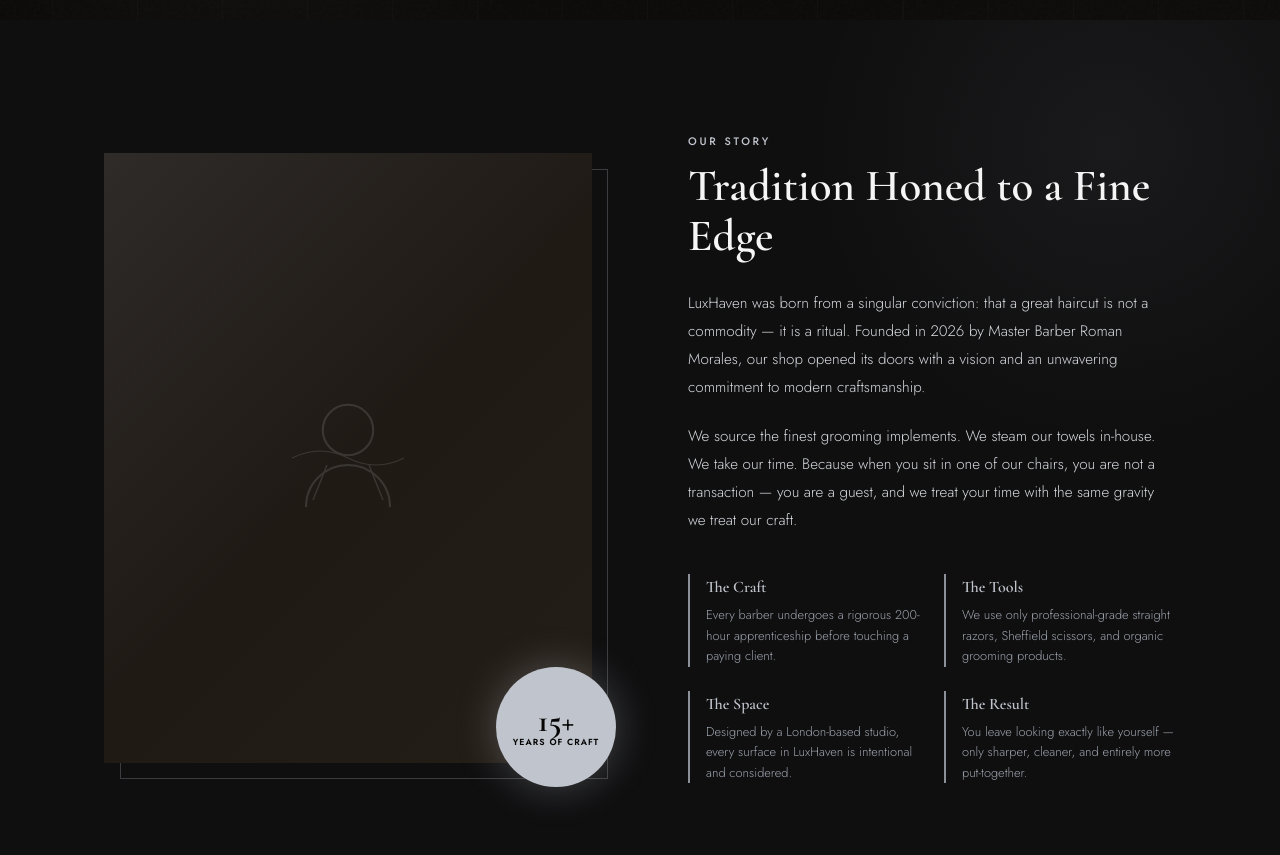
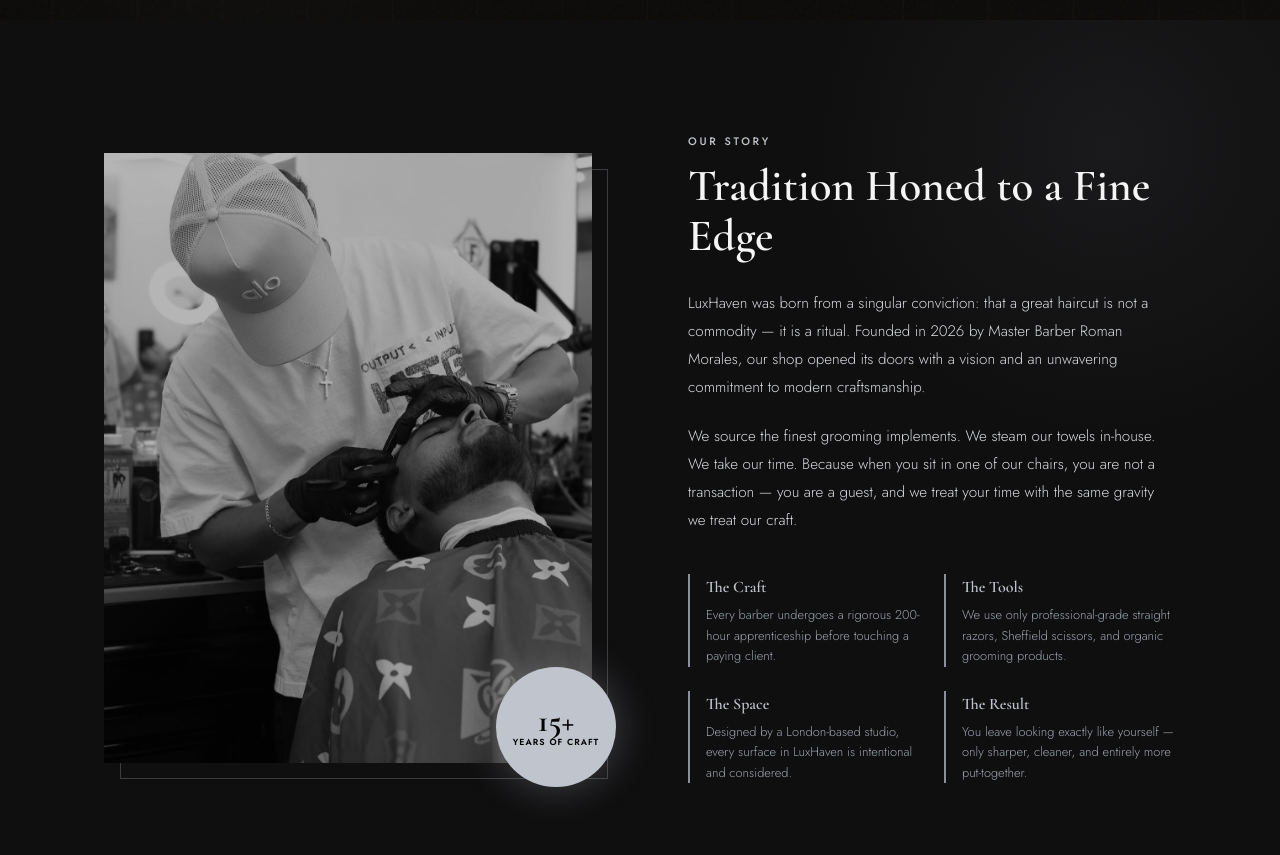
Before and after one commit to Gabe-design/LuxHaven-Prototype, a plain HTML site: page index.html in a window 1280 px wide. Shown: the part 780-1635 px from the top of the page. Drawn offline with nearby package versions, Linux system fonts and the light colour scheme.

Commit message:
Added Gallery Photos.

```diff
--- a/index.html
+++ b/index.html
@@ -1271,12 +1271,9 @@
         <div class="about-frame"></div>
         <div class="about-img-wrap">
           <div class="about-img-placeholder">
-            <svg width="140" height="140" viewBox="0 0 100 100" fill="none" xmlns="http://www.w3.org/2000/svg" style="opacity:0.15">
-              <circle cx="50" cy="30" r="18" stroke="#cfd3da" stroke-width="1.5"/>
-              <path d="M20 85c0-16.57 13.43-30 30-30s30 13.43 30 30" stroke="#cfd3da" stroke-width="1.5"/>
-              <path d="M35 55 L25 80 M65 55 L75 80" stroke="#cfd3da" stroke-width="1"/>
-              <path d="M10 50 Q30 40 50 50 Q70 60 90 50" stroke="#cfd3da" stroke-width="0.75"/>
-            </svg>
+            <div class="gallery-inner">
+              <img src="story.jpeg" alt="Luxury barber chair">
+            </div>
           </div>
         </div>
         <div class="about-badge">
```
Also changed, not shown: 1.jpeg (added), shelf.jpeg, story.jpeg (added).
